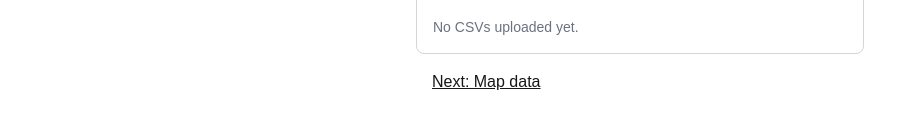
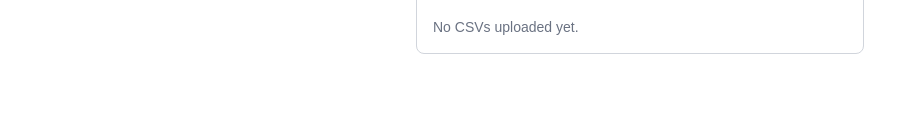
Before and after one commit to r59q/csvbudget, a Next.js app: page /upload in a window 1280 px wide. Shown: the part 166-300 px from the top of the page, without its empty margins (0-923 px from the left). Built offline with nearby package versions, Linux system fonts and the light colour scheme.

Commit message:
Do stuff

```diff
--- a/src/app/upload/page.tsx
+++ b/src/app/upload/page.tsx
@@ -12,6 +12,7 @@ import {
     SchemaKey
 } from "@/utility/csvutils";
 import {CSVHeaders} from "@/model";
+import useCSVRows from "@/hooks/CSVRows";
 
 type CsvFile = { name: string; content: string };
 
@@ -23,6 +24,7 @@ interface UnmappedSchema {
 export default function CsvUploader() {
     const [uploadedFiles, setUploadedFiles] = useState<CsvFile[]>([]);
     const [unmappedSchemas, setUnmappedSchemas] = useState<UnmappedSchema[]>([])
+    const {csvSchemas} = useCSVRows();
 
     // Load existing CSVs from localStorage on mount
     useEffect(() => {
@@ -130,8 +132,10 @@ export default function CsvUploader() {
                         <p className="text-sm text-gray-500">No CSVs uploaded yet.</p>
                     )}
                 </div>
-                <div className={"pl-4"}>
-                    <Link href={"/mapping"} className={"underline"}>Next: Map data</Link>
+                <div>
+                    {Object.keys(csvSchemas).map(schema => {
+                        return <p>{schema}</p>
+                    })}
                 </div>
             </div>
         </>
```
